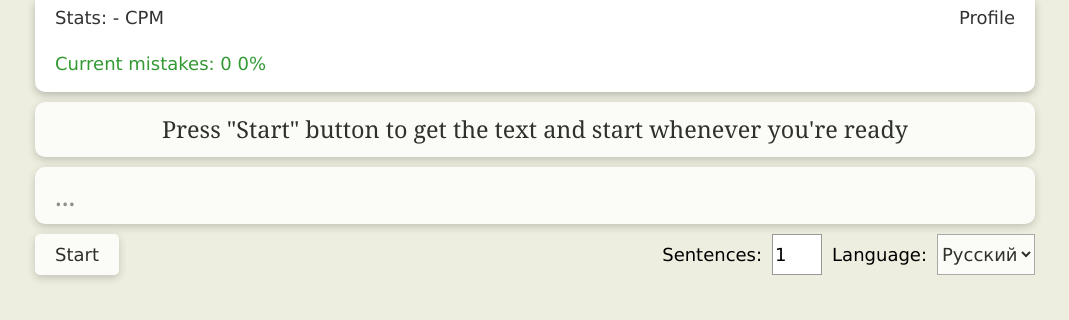
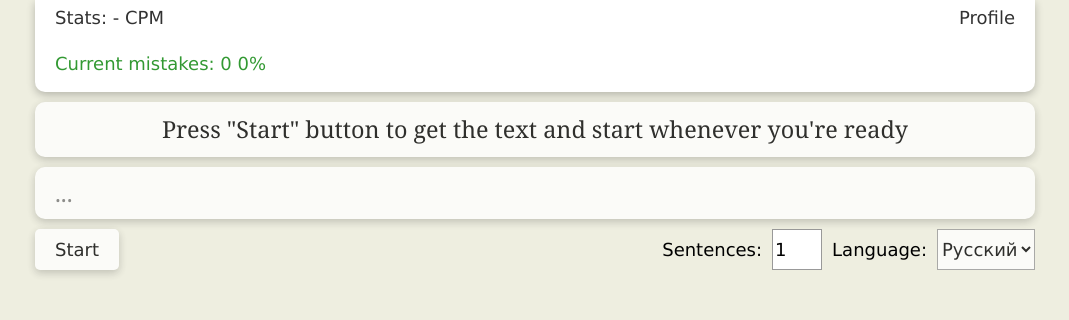
Before and after one commit to seri0zha/Typing-trainer, a React (Create React App) app: page / in a window 1280 px wide. Shown: the top 320 px of the page, without its empty margins (105-1174 px from the left). Built offline with nearby package versions, Linux system fonts and the light colour scheme.

Commit message:
style: Change font size of input field

```diff
--- a/src/components/Trainer/TextInput/index.tsx
+++ b/src/components/Trainer/TextInput/index.tsx
@@ -12,7 +12,7 @@ interface TextInputProps {
 }
 
 const Input = styled(InputShadowWrapper)`
-  font-size: 1.5em;
+  font-size: 1.3em;
   padding: 10px 20px;
   margin-bottom: 10px;
   background-color: white;
```
